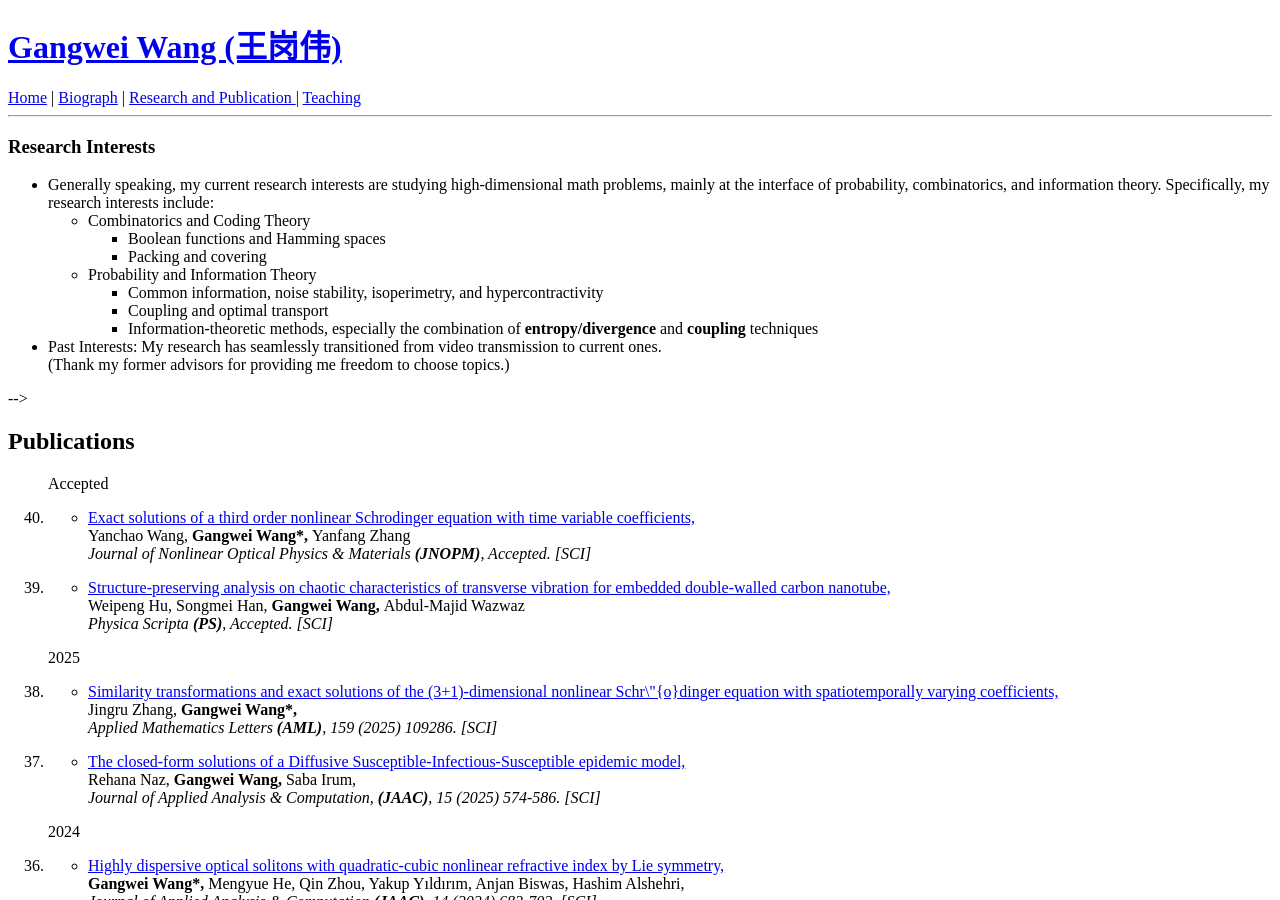
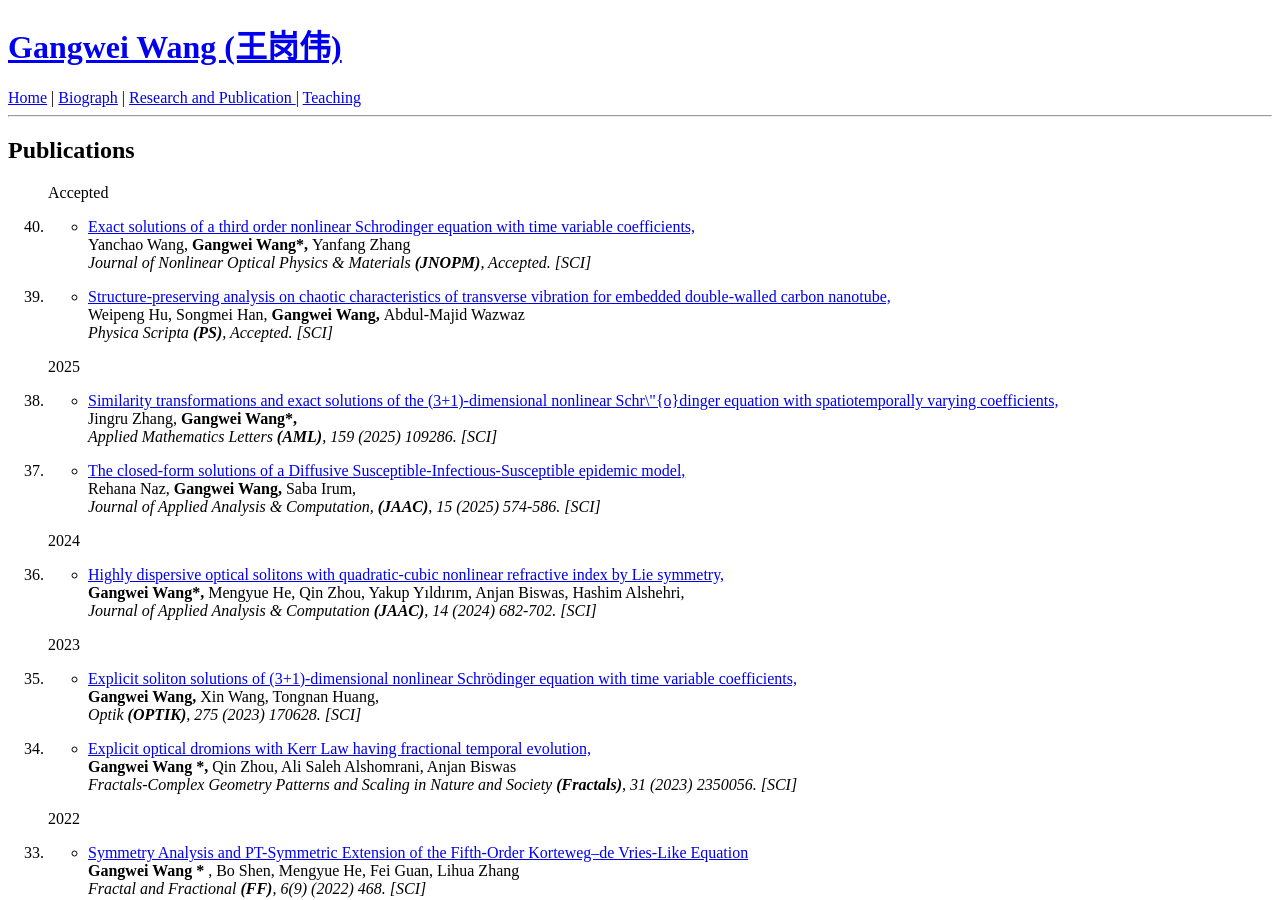
Before and after one commit to wanggangwei82/wanggangwei82.github.io, a Jekyll site: the page built from research/index.html, in a window 1280 px wide and 900 px high. Built offline with Jekyll 4.4.1, drawn with Linux system fonts in a browser that asks for light colours.

Commit message:
Update index.html

```diff
--- a/research/index.html
+++ b/research/index.html
@@ -1,49 +1,9 @@
 ---
 layout: default
 ---
-<!--
-<!-- wp:heading {"level":3,"className":"wp-block-heading","fontSize":"normal"} -->
-<h3 class="wp-block-heading has-normal-font-size" id="h.p_ID_86"><a href="https://sites.google.com/site/leiyuustc/#h.p_ID_86"></a>Research Interests</h3>
-<!-- /wp:heading -->
 
-<!-- wp:list {"fontSize":"small"} -->
-<ul class="has-small-font-size"><!-- wp:list-item -->
-<li>Generally speaking, my current research interests are studying high-dimensional math problems, mainly at the interface of probability, combinatorics, and information theory. Specifically, my research interests include:<!-- wp:list -->
-<ul><!-- wp:list-item -->
-<li>Combinatorics and Coding Theory<!-- wp:list -->
-<ul><!-- wp:list-item -->
-<li>Boolean functions and Hamming spaces</li>
-<!-- /wp:list-item -->
 
-<!-- wp:list-item -->
-<li>Packing and covering</li>
-<!-- /wp:list-item --></ul>
-<!-- /wp:list --></li>
-<!-- /wp:list-item -->
 
-<!-- wp:list-item -->
-<li>Probability and Information Theory<!-- wp:list -->
-<ul><!-- wp:list-item -->
-<li>Common information, noise stability, isoperimetry, and hypercontractivity</li>
-<!-- /wp:list-item -->
-
-<!-- wp:list-item -->
-<li>Coupling and optimal transport</li>
-<!-- /wp:list-item -->
-
-<!-- wp:list-item -->
-<li>Information-theoretic methods, especially the combination of <strong>entropy/divergence</strong> and <strong>coupling </strong>techniques</li>
-<!-- /wp:list-item --></ul>
-<!-- /wp:list --></li>
-<!-- /wp:list-item --></ul>
-<!-- /wp:list --></li>
-<!-- /wp:list-item -->
-
-<!-- wp:list-item -->
-<li>Past Interests: My research has seamlessly&nbsp;transitioned&nbsp;from video transmission to current ones. <br>(Thank my former advisors for providing me freedom to choose topics.)  </li>
-<!-- /wp:list-item --></ul>
-<!-- /wp:list -->
--->
 
 
   <h2>Publications</h2>
```
